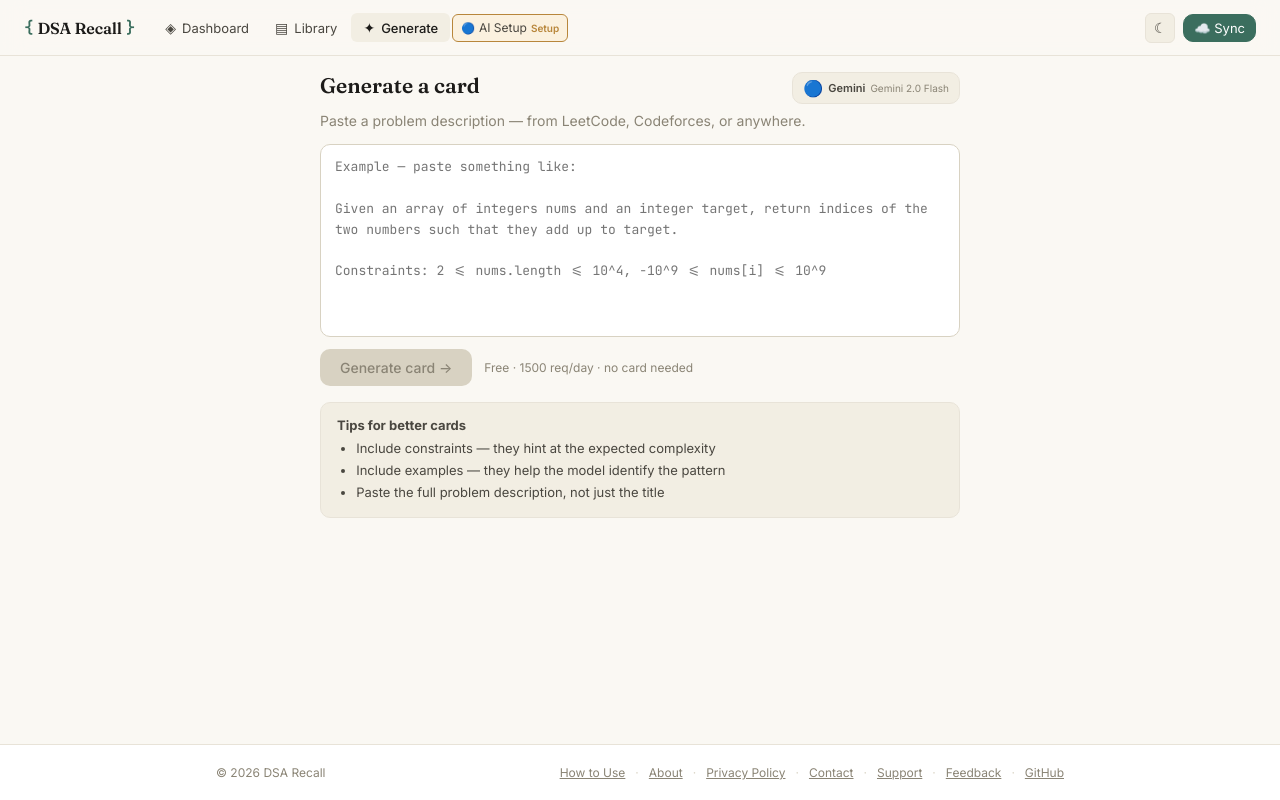
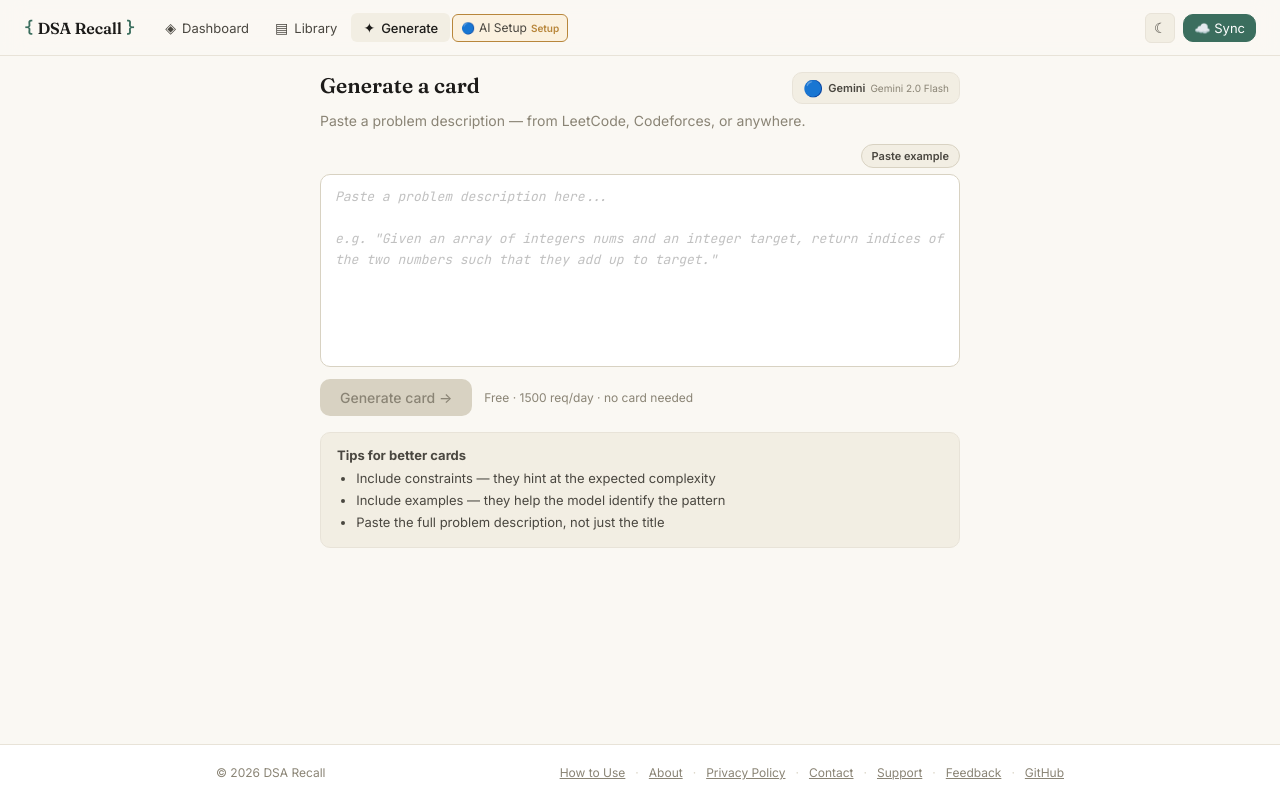
Before and after one commit to MANASZ-WEBDEV/DSA-Revision, a React (Vite) app: page /generate in a window 1280 px wide. Built offline with nearby package versions, Linux system fonts and the light colour scheme; no server answers.

Commit message:
feat(generate): add Paste Example chip and dim placeholder opacity

```diff
--- a/src/components/generate/GenerateCard.tsx
+++ b/src/components/generate/GenerateCard.tsx
@@ -136,6 +136,16 @@ export function GenerateCard({ cards, providerId, model, apiKey, onCardCreated,
       {/* Main input generation controls */}
       {!fuzzyMatch && (
         <>
+          <div style={{ display: "flex", justifyContent: "flex-end", marginBottom: 6 }}>
+            <button
+              onClick={() => { setText(EXAMPLE_PROBLEM); setHint(null); }}
+              style={styles.pasteExampleChip}
+              className="btn-press"
+              disabled={loading}
+            >
+              Paste example
+            </button>
+          </div>
           <textarea
             value={text}
             onChange={(e) => { setText(e.target.value); if (hint) setHint(null); }}
@@ -185,9 +195,13 @@ export function GenerateCard({ cards, providerId, model, apiKey, onCardCreated,
   );
 }
 
-const PLACEHOLDER = `Example — paste something like:
+const PLACEHOLDER = `Paste a problem description here...
 
-Given an array of integers nums and an integer target, return indices of the two numbers such that they add up to target.
+e.g. "Given an array of integers nums and an integer target, return indices of the two numbers such that they add up to target."`;
+
+const EXAMPLE_PROBLEM = `Given an array of integers nums and an integer target, return indices of the two numbers such that they add up to target.
+
+You may assume that each input would have exactly one solution, and you may not use the same element twice.
 
 Constraints: 2 <= nums.length <= 10^4, -10^9 <= nums[i] <= 10^9`;
 
@@ -204,5 +218,6 @@ const styles: Record<string, React.CSSProperties> = {
   warningText: { fontSize: 13.5, color: "var(--ink-soft)", lineHeight: 1.5, margin: 0 },
   matchCard: { display: "flex", justifyContent: "space-between", alignItems: "center", background: "var(--bg-sunken)", border: "1px solid var(--border-strong)", borderRadius: "var(--radius)", padding: "10px 14px", fontSize: 13.5 },
   matchPercentage: { fontSize: 11, fontWeight: 600, color: "var(--accent)", background: "var(--accent-soft)", padding: "2px 8px", borderRadius: 12 },
-  hint: { fontSize: 13, color: "var(--medium)", padding: "8px 12px", background: "var(--medium-soft)", borderRadius: "var(--radius-sm)", border: "1px solid var(--medium)", lineHeight: 1.4 }
+  hint: { fontSize: 13, color: "var(--medium)", padding: "8px 12px", background: "var(--medium-soft)", borderRadius: "var(--radius-sm)", border: "1px solid var(--medium)", lineHeight: 1.4 },
+  pasteExampleChip: { fontSize: 11, fontWeight: 600, padding: "4px 10px", borderRadius: 20, border: "1px solid var(--border-strong)", background: "var(--bg-sunken)", color: "var(--ink-soft)", cursor: "pointer", transition: "background 0.15s ease" }
 };
--- a/src/styles/global.css
+++ b/src/styles/global.css
@@ -326,3 +326,8 @@ textarea::-webkit-resizer {
   border: 3px solid var(--bg-sunken);
   border-radius: 4px;
 }
+
+textarea::placeholder {
+  opacity: 0.45;
+  font-style: italic;
+}
```
